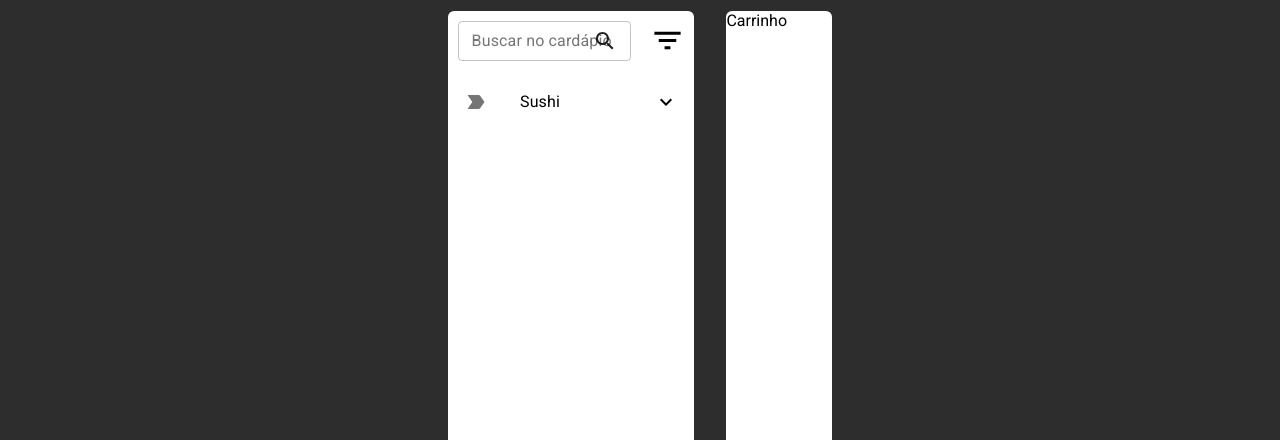
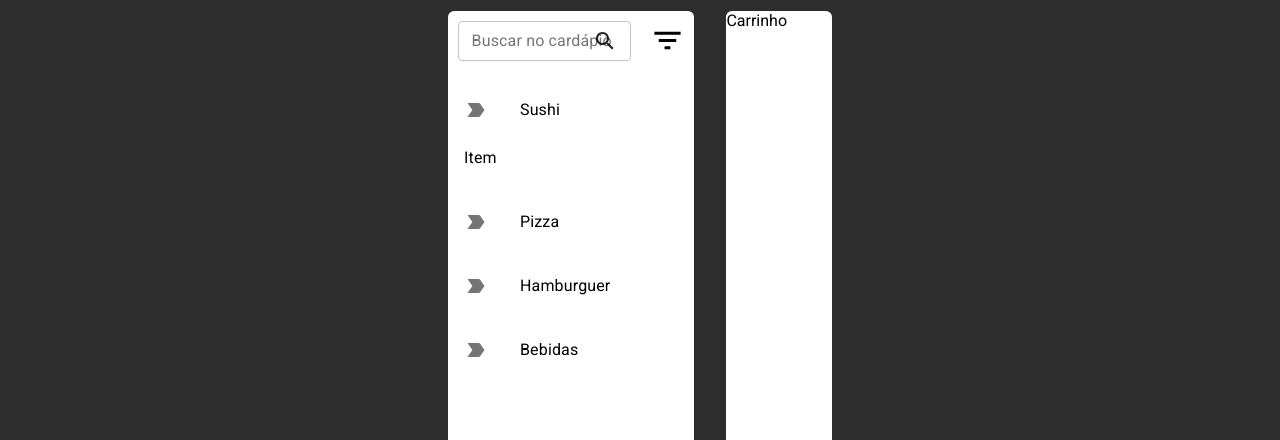
Before and after one commit to nederhayden/Lanche-App, a React (Create React App) app: page / in a window 1280 px wide. Shown: the part 165-605 px from the top of the page. Built offline with nearby package versions, Linux system fonts and the light colour scheme.

Commit message:
created dropdown-menu

```diff
--- a/src/components/Menu/Menu.scss
+++ b/src/components/Menu/Menu.scss
@@ -0,0 +1,4 @@
+.dropdown-menu {
+  display: flex;
+  flex-direction: column;
+}
--- a/src/components/Menu/Menu.tsx
+++ b/src/components/Menu/Menu.tsx
@@ -5,33 +5,57 @@ import {
   ListItemIcon,
   ListItemText,
 } from "@material-ui/core";
-import { ExpandLess, ExpandMore, StarBorder } from "@material-ui/icons";
-import LabelImportantIcon from "@material-ui/icons/LabelImportant";
+import { LabelImportant, ExpandLess, ExpandMore } from "@material-ui/icons";
+
 import { useState } from "react";
 import "./Menu.scss";
 
-export default function Menu() {
-  const [open, setOpen] = useState(false);
+export default function CheckboxList() {
+  const [products, setProducts] = useState([
+    { id: 0, name: "Sushi" },
+    { id: 1, name: "Pizza" },
+    { id: 2, name: "Hamburguer" },
+    { id: 3, name: "Bebidas" },
+  ]);
 
-  const handleClick = () => {
-    setOpen(!open);
+  const [checked, setChecked] = useState([0]);
+
+  const handleToggle = (value: number) => () => {
+    const currentIndex = checked.indexOf(value);
+    const newChecked = [...checked];
+
+    if (currentIndex === -1) {
+      newChecked.push(value);
+    } else {
+      newChecked.splice(currentIndex, 1);
+    }
+    setChecked(newChecked);
   };
+
+  return (
+    <List>
+      {products.map((product, value) => {
         return (
           <List component="nav">
-      <ListItem button onClick={handleClick}>
+            <ListItem button onClick={handleToggle(value)}>
               <ListItemIcon>
-          <LabelImportantIcon />
+                <LabelImportant />
               </ListItemIcon>
-        <ListItemText primary="Sushi" />
-        {open ? <ExpandLess /> : <ExpandMore />}
+              <ListItemText primary={product.name} />
             </ListItem>
-      <Collapse in={open} timeout="auto" unmountOnExit>
-        <List component="div" disablePadding>
+            {/* {open ? <ExpandLess /> : <ExpandMore />} */}
+            {checked.indexOf(value) !== -1 ? (
+              <Collapse in={true} timeout="auto" unmountOnExit>
                 <ListItem button>
-            <ListItemText primary="Temaki" />
+                  <ListItemText primary="Item" />
                 </ListItem>
+              </Collapse>
+            ) : (
+              false
+            )}
           </List>
-      </Collapse>
+        );
+      })}
     </List>
   );
 }
```
Lines whose indentation alone changed are shown as unchanged.
